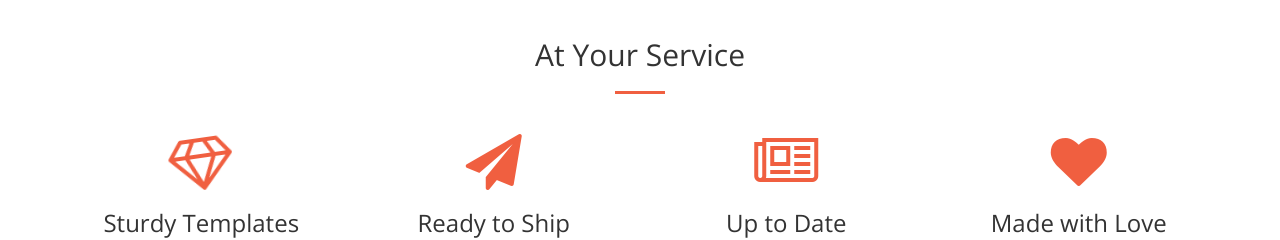
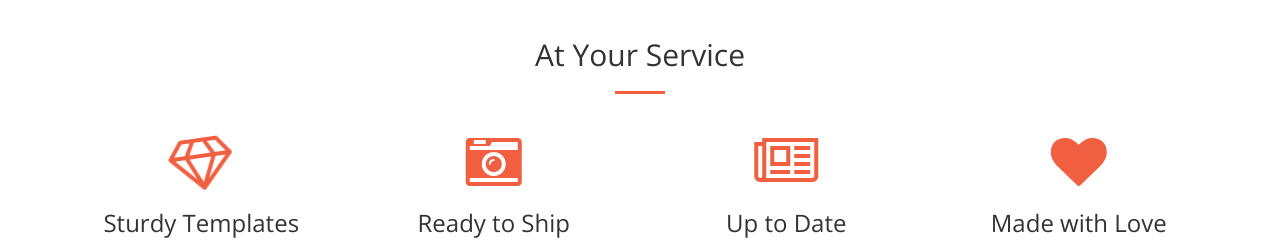
Before and after one commit to s1050022/hhjh, a website: page creative/index.html in a window 1280 px wide. Shown: the part 1280-1520 px from the top of the page. Drawn offline with nearby package versions, Linux system fonts and the light colour scheme.

Commit message:
20161205-9

```diff
--- a/creative/index.html
+++ b/creative/index.html
@@ -112,7 +112,7 @@
                 </div>
                 <div class="col-lg-3 col-md-6 text-center">
                     <div class="service-box">
-                        <i class="fa fa-4x fa-paper-plane text-primary sr-icons"></i>
+                        <i class="fa fa-4x fa-camera-retro text-primary sr-icons"></i>
                         <h3>Ready to Ship</h3>
                         <p class="text-muted">You can use this theme as is, or you can make changes!</p>
                     </div>
```
